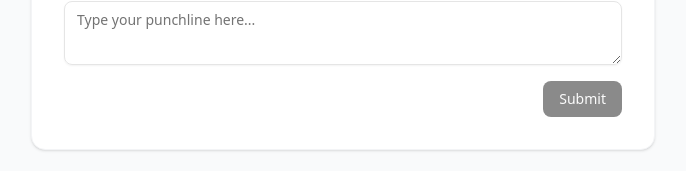
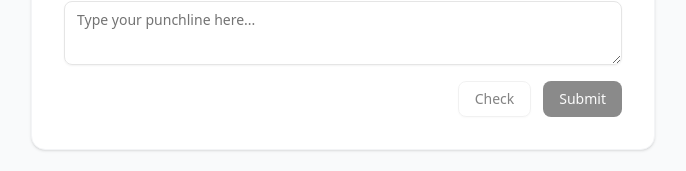
Before and after one commit to brendansudol/uproar, a Next.js app: page / in a window 1280 px wide. Shown: the part 285-456 px from the top of the page, without its empty margins (297-983 px from the left). Built offline with nearby package versions, Linux system fonts and the light colour scheme; no server answers; the database is empty.

Commit message:
add moderation api checker

```diff
--- a/src/app/(home)/_components/main.tsx
+++ b/src/app/(home)/_components/main.tsx
@@ -10,11 +10,22 @@ export function Main() {
 
   const handleSubmit = async () => {
     try {
-      const data = await fetchPost("/api/submit-joke", {
+      const response = await fetchPost("/api/submit-joke", {
         jokeId: "TODO",
         punchline: punchline,
       })
-      console.log(data)
+      console.log(response)
+    } catch (error) {
+      console.error(error)
+    }
+  }
+
+  const handleModerationCheck = async () => {
+    if (punchline.trim().length === 0) return
+
+    try {
+      const response = await fetchPost("/api/moderate-joke", { punchline })
+      console.log(response)
     } catch (error) {
       console.error(error)
     }
@@ -30,6 +41,13 @@ export function Main() {
           aria-label="Your punchline"
         />
         <div className="flex flex-wrap justify-end gap-3">
+          <Button
+            variant="outline"
+            disabled={punchline.length === 0}
+            onClick={handleModerationCheck}
+          >
+            Check
+          </Button>
           <Button disabled={punchline.length === 0} onClick={handleSubmit}>
             Submit
           </Button>
--- /dev/null
+++ b/src/app/api/moderate-joke/route.ts
@@ -0,0 +1,13 @@
+import { NextRequest, NextResponse } from "next/server"
+import { moderateJokeSubmission } from "@/lib/ai"
+
+export async function POST(req: NextRequest) {
+  try {
+    const { punchline } = (await req.json()) as { punchline: string }
+    const moderation = await moderateJokeSubmission(punchline)
+    return NextResponse.json({ ok: true, data: moderation }, { status: 200 })
+  } catch (error) {
+    console.error("[POST /api/moderate-joke] Error:", error)
+    return NextResponse.json({ ok: false, error: "Internal server error." }, { status: 500 })
+  }
+}
```
